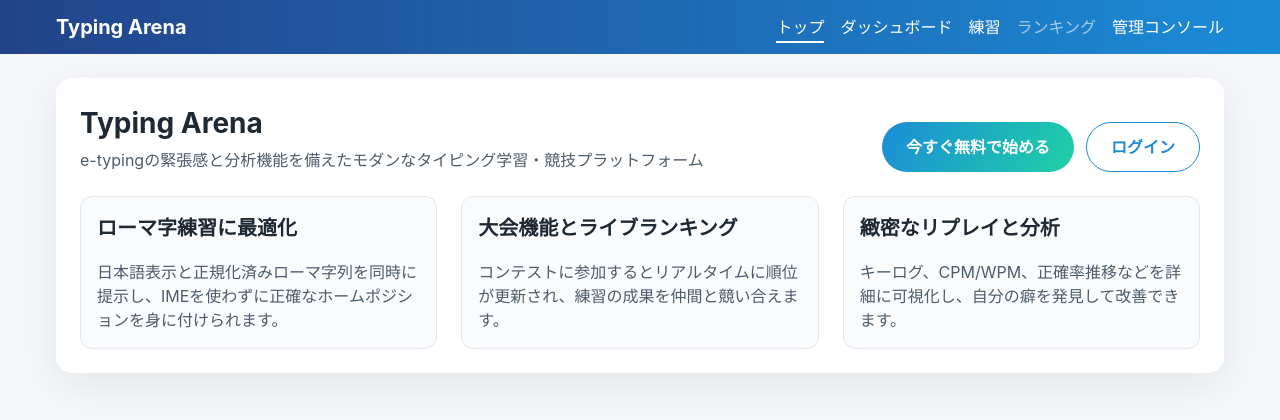
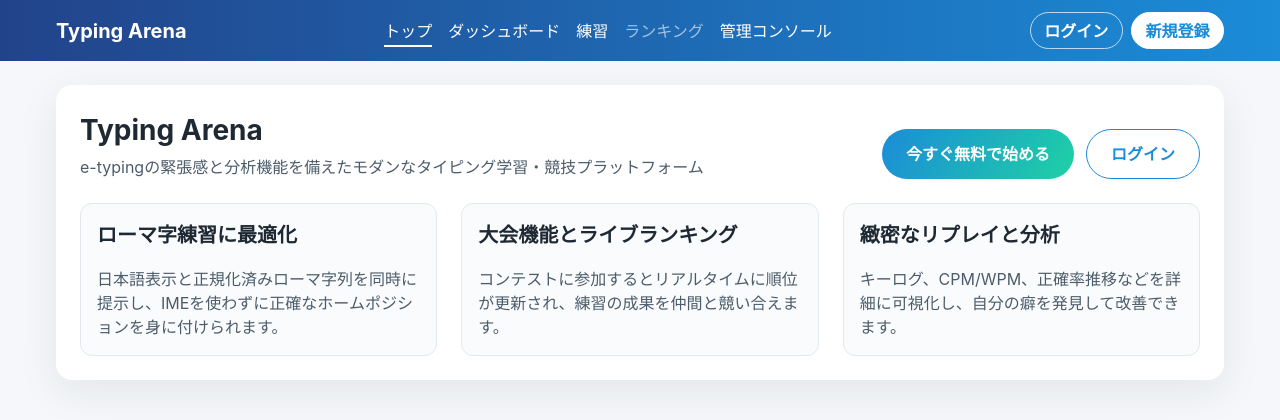
Before and after one commit to Latte72R/typing-frontend, a React (Vite) app: page / in a window 1280 px wide. Shown: the top 420 px of the page. Built offline with nearby package versions, Linux system fonts and the light colour scheme; no server answers.

Commit message:
Implement auth-aware navigation and logout

```diff
--- a/src/app/routes/Landing.module.css
+++ b/src/app/routes/Landing.module.css
@@ -36,6 +36,38 @@
   font-weight: 600;
 }
 
+.loggedInMessage {
+  margin: 0;
+  font-weight: 600;
+  color: #1b8cd8;
+}
+
+.logoutButton {
+  display: inline-flex;
+  align-items: center;
+  justify-content: center;
+  padding: 0.75rem 1.5rem;
+  border-radius: 999px;
+  border: 1px solid #1b8cd8;
+  background-color: #ffffff;
+  color: #1b8cd8;
+  font-weight: 600;
+  cursor: pointer;
+  transition: transform 0.2s ease, opacity 0.2s ease;
+}
+
+.logoutButton:hover,
+.logoutButton:focus-visible {
+  transform: translateY(-2px);
+  opacity: 0.85;
+}
+
+.logoutButton:disabled {
+  opacity: 0.6;
+  cursor: not-allowed;
+  transform: none;
+}
+
 .featureGrid {
   display: grid;
   grid-template-columns: repeat(auto-fit, minmax(220px, 1fr));
--- a/src/app/routes/SignIn.tsx
+++ b/src/app/routes/SignIn.tsx
@@ -2,13 +2,14 @@ import { type FormEvent, useState } from 'react';
 import { Link, useNavigate } from 'react-router-dom';
 import { PageContainer } from '@/components/layout/PageContainer.tsx';
 import { useSignInMutation } from '@/features/auth/api/authQueries.ts';
+import { useAuth } from '@/features/auth/contexts/AuthContext.tsx';
 import { setAccessToken } from '@/lib/apiClient.ts';
-import { storeAuthUser } from '@/lib/authStorage.ts';
 import styles from './Auth.module.css';
 
 export const SignIn = () => {
   const navigate = useNavigate();
   const signIn = useSignInMutation();
+  const { setUser } = useAuth();
   const [email, setEmail] = useState('');
   const [password, setPassword] = useState('');
   const [agreed, setAgreed] = useState(false);
@@ -26,7 +27,7 @@ export const SignIn = () => {
       {
         onSuccess: (data) => {
           setAccessToken(data.accessToken);
-          storeAuthUser(data.user);
+          setUser(data.user);
           setFeedback({ type: 'success', message: 'ログインに成功しました。ダッシュボードへ移動します。' });
           navigate('/dashboard');
         },
--- a/src/app/routes/SignUp.tsx
+++ b/src/app/routes/SignUp.tsx
@@ -2,13 +2,14 @@ import { type FormEvent, useState } from 'react';
 import { Link, useNavigate } from 'react-router-dom';
 import { PageContainer } from '@/components/layout/PageContainer.tsx';
 import { useSignUpMutation } from '@/features/auth/api/authQueries.ts';
+import { useAuth } from '@/features/auth/contexts/AuthContext.tsx';
 import { setAccessToken } from '@/lib/apiClient.ts';
-import { storeAuthUser } from '@/lib/authStorage.ts';
 import styles from './Auth.module.css';
 
 export const SignUp = () => {
   const navigate = useNavigate();
   const signUp = useSignUpMutation();
+  const { setUser } = useAuth();
   const [username, setUsername] = useState('');
   const [email, setEmail] = useState('');
   const [password, setPassword] = useState('');
@@ -27,7 +28,7 @@ export const SignUp = () => {
       {
         onSuccess: (data) => {
           setAccessToken(data.accessToken);
-          storeAuthUser(data.user);
+          setUser(data.user);
           setFeedback({ type: 'success', message: 'アカウント登録が完了しました。ダッシュボードへ移動します。' });
           navigate('/dashboard');
         },
--- a/src/components/navigation/NavigationBar.module.css
+++ b/src/components/navigation/NavigationBar.module.css
@@ -10,6 +10,7 @@
   max-width: 1200px;
   margin: 0 auto;
   padding: 0.75rem 1rem;
+  gap: 1rem;
 }
 
 .brand {
@@ -17,6 +18,12 @@
   font-weight: 700;
   color: inherit;
   text-decoration: none;
+}
+
+.nav {
+  flex: 1;
+  display: flex;
+  justify-content: center;
 }
 
 .linkList {
@@ -51,6 +58,87 @@
   cursor: not-allowed;
 }
 
+.authArea {
+  display: flex;
+  align-items: center;
+  gap: 0.75rem;
+}
+
+.userBadge {
+  font-size: 0.875rem;
+  background-color: rgba(255, 255, 255, 0.2);
+  padding: 0.35rem 0.75rem;
+  border-radius: 999px;
+}
+
+.authLinks {
+  display: flex;
+  align-items: center;
+  gap: 0.5rem;
+}
+
+.authLink {
+  display: inline-flex;
+  align-items: center;
+  justify-content: center;
+  padding: 0.35rem 0.85rem;
+  border-radius: 999px;
+  border: 1px solid rgba(255, 255, 255, 0.7);
+  color: inherit;
+  text-decoration: none;
+  font-weight: 600;
+  transition: background-color 0.2s ease, color 0.2s ease, opacity 0.2s ease;
+}
+
+.authLink:hover,
+.authLink:focus-visible {
+  opacity: 0.85;
+  background-color: rgba(255, 255, 255, 0.2);
+}
+
+.authLinkPrimary {
+  background-color: #ffffff;
+  border-color: #ffffff;
+  color: #1b8cd8;
+}
+
+.authLinkPrimary:hover,
+.authLinkPrimary:focus-visible {
+  color: #1b8cd8;
+  opacity: 0.9;
+  background-color: #ffffff;
+}
+
+.authLinkActive {
+  background-color: rgba(255, 255, 255, 0.25);
+}
+
+.logoutButton {
+  display: inline-flex;
+  align-items: center;
+  justify-content: center;
+  padding: 0.35rem 0.85rem;
+  border-radius: 999px;
+  border: 1px solid rgba(255, 255, 255, 0.7);
+  background: transparent;
+  color: inherit;
+  font-weight: 600;
+  cursor: pointer;
+  transition: background-color 0.2s ease, opacity 0.2s ease;
+}
+
+.logoutButton:hover,
+.logoutButton:focus-visible {
+  background-color: rgba(255, 255, 255, 0.2);
+  opacity: 0.85;
+}
+
+.logoutButton:disabled {
+  opacity: 0.6;
+  cursor: not-allowed;
+  background-color: rgba(255, 255, 255, 0.2);
+}
+
 @media (max-width: 768px) {
   .inner {
     flex-direction: column;
@@ -58,7 +146,28 @@
     gap: 0.75rem;
   }
 
+  .nav {
+    width: 100%;
+    justify-content: flex-start;
+  }
+
   .linkList {
     flex-wrap: wrap;
   }
+
+  .authArea {
+    width: 100%;
+    justify-content: space-between;
+    flex-wrap: wrap;
+    gap: 0.5rem;
+  }
+
+  .authLinks {
+    flex-wrap: wrap;
+    justify-content: flex-start;
+  }
+
+  .userBadge {
+    margin-right: auto;
+  }
 }
--- a/src/components/navigation/NavigationBar.tsx
+++ b/src/components/navigation/NavigationBar.tsx
@@ -1,4 +1,6 @@
 import { NavLink } from 'react-router-dom';
+import { LogoutButton } from '@/features/auth/components/LogoutButton.tsx';
+import { useAuth } from '@/features/auth/contexts/AuthContext.tsx';
 import { useContestsQuery } from '@/features/contest/api/contestQueries.ts';
 import styles from './NavigationBar.module.css';
 
@@ -18,6 +20,7 @@ const staticLinks: NavigationItem[] = [
 export const NavigationBar = () => {
   const { data: contests } = useContestsQuery();
   const leaderboardContestId = contests?.[0]?.id;
+  const { user } = useAuth();
 
   const leaderboardLink: NavigationItem = leaderboardContestId
     ? { key: 'leaderboard', to: `/leaderboard/${leaderboardContestId}`, label: 'ランキング' }
@@ -32,7 +35,7 @@ export const NavigationBar = () => {
         <NavLink to="/" className={styles.brand}>
           Typing Arena
         </NavLink>
-        <nav aria-label="主要ナビゲーション">
+        <nav className={styles.nav} aria-label="主要ナビゲーション">
           <ul className={styles.linkList}>
             {links.map((link) => (
               <li key={link.key}>
@@ -54,6 +57,37 @@ export const NavigationBar = () => {
             ))}
           </ul>
         </nav>
+        <div className={styles.authArea}>
+          {user ? (
+            <>
+              <span className={styles.userBadge} aria-live="polite">
+                {user.username}さんとしてログイン中
+              </span>
+              <LogoutButton className={styles.logoutButton} />
+            </>
+          ) : (
+            <div className={styles.authLinks}>
+              <NavLink
+                to="/signin"
+                className={({ isActive }) =>
+                  isActive ? `${styles.authLink} ${styles.authLinkActive}` : styles.authLink
+                }
+              >
+                ログイン
+              </NavLink>
+              <NavLink
+                to="/signup"
+                className={({ isActive }) =>
+                  isActive
+                    ? `${styles.authLink} ${styles.authLinkPrimary} ${styles.authLinkActive}`
+                    : `${styles.authLink} ${styles.authLinkPrimary}`
+                }
+              >
+                新規登録
+              </NavLink>
+            </div>
+          )}
+        </div>
       </div>
     </header>
   );
--- /dev/null
+++ b/src/features/auth/components/LogoutButton.tsx
@@ -0,0 +1,44 @@
+import type { ButtonHTMLAttributes } from 'react';
+import { useSignOutMutation } from '@/features/auth/api/authQueries.ts';
+import { useAuth } from '@/features/auth/contexts/AuthContext.tsx';
+import { clearAccessToken } from '@/lib/apiClient.ts';
+
+type LogoutButtonProps = {
+  label?: string;
+  pendingLabel?: string;
+} & Omit<ButtonHTMLAttributes<HTMLButtonElement>, 'type' | 'onClick'>;
+
+export const LogoutButton = ({
+  label = 'ログアウト',
+  pendingLabel = 'ログアウト中...',
+  className,
+  disabled,
+  ...rest
+}: LogoutButtonProps) => {
+  const { clearUser } = useAuth();
+  const signOut = useSignOutMutation();
+
+  const handleClick = () => {
+    signOut.mutate(undefined, {
+      onError: (error) => {
+        console.error('ログアウトに失敗しました', error);
+      },
+      onSettled: () => {
+        clearAccessToken();
+        clearUser();
+      },
+    });
+  };
+
+  return (
+    <button
+      type="button"
+      className={className}
+      onClick={handleClick}
+      disabled={disabled || signOut.isPending}
+      {...rest}
+    >
+      {signOut.isPending ? pendingLabel : label}
+    </button>
+  );
+};
--- /dev/null
+++ b/src/features/auth/contexts/AuthContext.tsx
@@ -0,0 +1,76 @@
+import {
+  type PropsWithChildren,
+  createContext,
+  useCallback,
+  useContext,
+  useEffect,
+  useMemo,
+  useState,
+} from 'react';
+import {
+  AUTH_USER_STORAGE_KEY,
+  clearAuthUser,
+  loadAuthUser,
+  storeAuthUser,
+} from '@/lib/authStorage.ts';
+import type { AuthUser } from '@/types/api.ts';
+
+type AuthContextValue = {
+  user: AuthUser | null;
+  setUser: (user: AuthUser) => void;
+  clearUser: () => void;
+};
+
+const AuthContext = createContext<AuthContextValue | undefined>(undefined);
+
+export const AuthProvider = ({ children }: PropsWithChildren): JSX.Element => {
+  const [user, setUserState] = useState<AuthUser | null>(() => loadAuthUser());
+
+  const setUser = useCallback((nextUser: AuthUser) => {
+    storeAuthUser(nextUser);
+    setUserState(nextUser);
+  }, []);
+
+  const clearUser = useCallback(() => {
+    clearAuthUser();
+    setUserState(null);
+  }, []);
+
+  useEffect(() => {
+    if (typeof window === 'undefined') {
+      return;
+    }
+
+    const handleStorage = (event: StorageEvent) => {
+      if (event.key !== AUTH_USER_STORAGE_KEY) {
+        return;
+      }
+      setUserState(loadAuthUser());
+    };
+
+    window.addEventListener('storage', handleStorage);
+
+    return () => {
+      window.removeEventListener('storage', handleStorage);
+    };
+  }, []);
+
+  const value = useMemo(
+    () => ({
+      user,
+      setUser,
+      clearUser,
+    }),
+    [user, setUser, clearUser],
+  );
+
+  return <AuthContext.Provider value={value}>{children}</AuthContext.Provider>;
+};
+
+export const useAuth = (): AuthContextValue => {
+  const context = useContext(AuthContext);
+  if (!context) {
+    throw new Error('useAuth は AuthProvider の内部でのみ使用してください');
+  }
+  return context;
+};
--- a/src/lib/authStorage.ts
+++ b/src/lib/authStorage.ts
@@ -1,6 +1,8 @@
 import type { AuthUser } from '@/types/api.ts';
 
-const AUTH_USER_KEY = 'typingArenaAuthUser';
+export const AUTH_USER_STORAGE_KEY = 'typingArenaAuthUser';
+
+const AUTH_USER_KEY = AUTH_USER_STORAGE_KEY;
 
 export const storeAuthUser = (user: AuthUser) => {
   if (typeof window === 'undefined') return;
--- a/src/main.tsx
+++ b/src/main.tsx
@@ -3,6 +3,7 @@ import ReactDOM from 'react-dom/client';
 import { QueryClient, QueryClientProvider } from '@tanstack/react-query';
 import { BrowserRouter } from 'react-router-dom';
 import App from './app/App';
+import { AuthProvider } from '@/features/auth/contexts/AuthContext.tsx';
 import './styles/global.css';
 
 const queryClient = new QueryClient();
@@ -16,9 +17,11 @@ if (!rootElement) {
 ReactDOM.createRoot(rootElement).render(
   <React.StrictMode>
     <QueryClientProvider client={queryClient}>
-      <BrowserRouter>
-        <App />
-      </BrowserRouter>
+      <AuthProvider>
+        <BrowserRouter>
+          <App />
+        </BrowserRouter>
+      </AuthProvider>
     </QueryClientProvider>
   </React.StrictMode>,
 );
```
Also changed, not shown: src/app/routes/Landing.tsx (+13 -0 lines), 1 other file (tests, documents, lock files or other folders).
